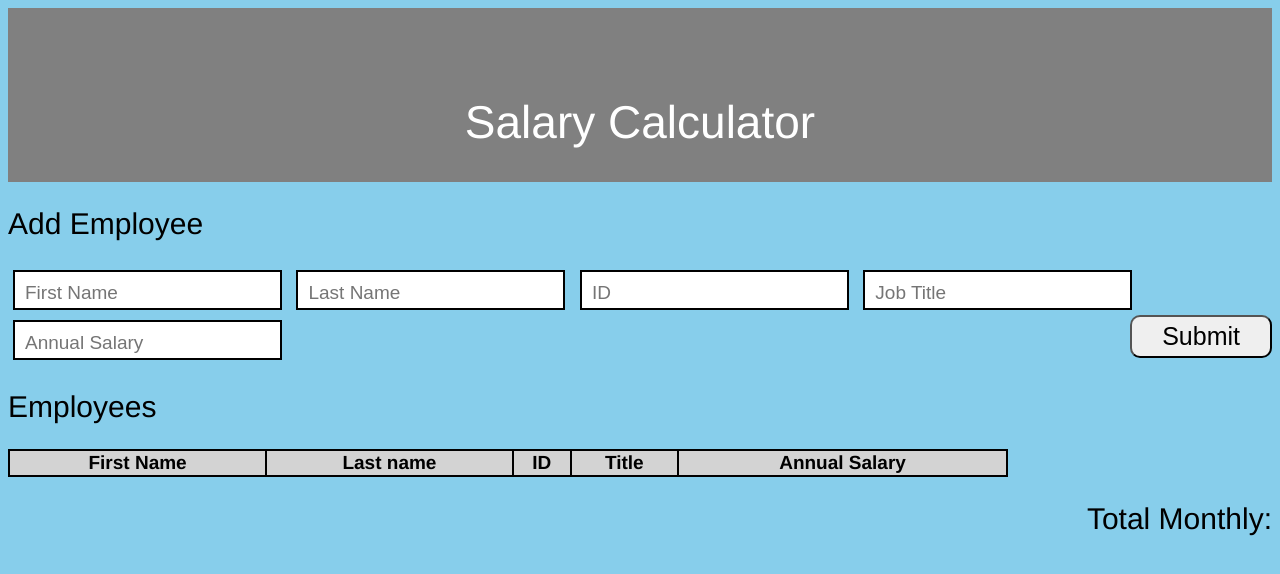
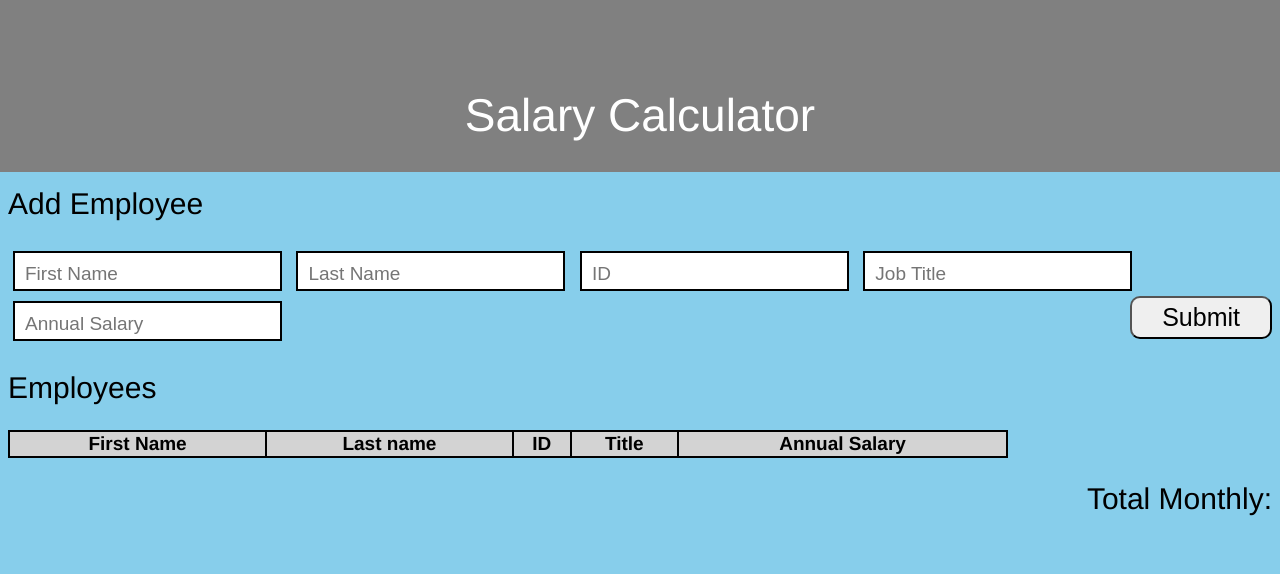
Before and after one commit to astridcpulse/weekend-jquery-salary-calculator, a plain HTML site: page index.html in a window 1280 px wide. Drawn offline with Linux system fonts and the light colour scheme.

Commit message:
edited header in styling

```diff
--- a/style.css
+++ b/style.css
@@ -3,13 +3,15 @@ body {
     background-color: skyblue;
     font-weight: 100;
 }
-header, h1 {
-    width: 100%;
+
+
+h1 {
+    margin: -10px;
     background-color: gray;
     text-align: center;
     vertical-align: text-bottom;
     color: white;
-    padding: 28px 0px 1px 0px;
+    padding: 90px 0px 30px 0px;
     font-size: 46px;
     font-weight: 500;
 }
```
